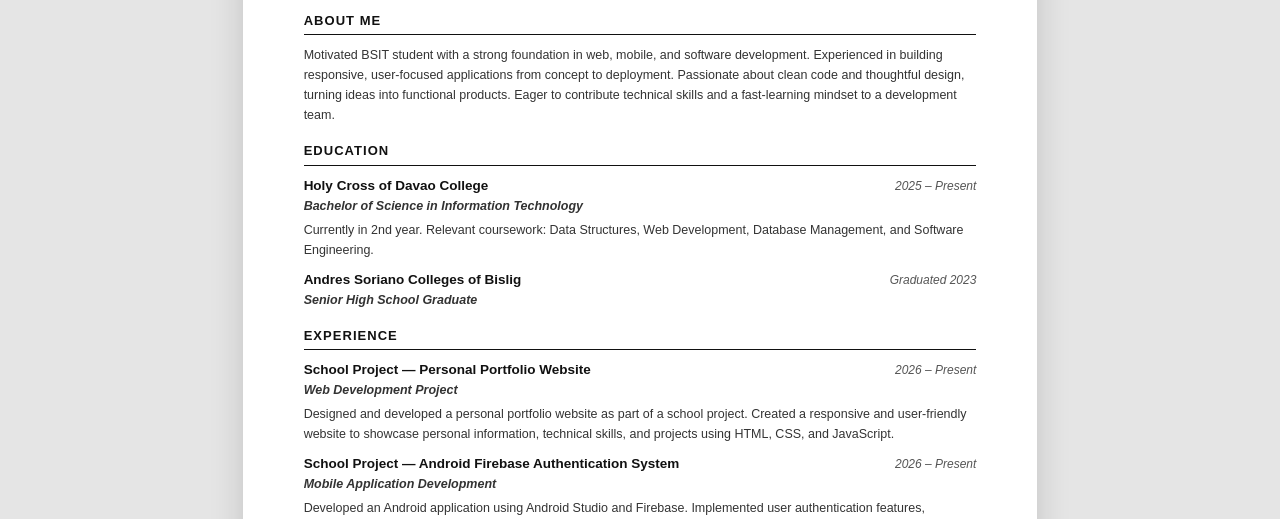
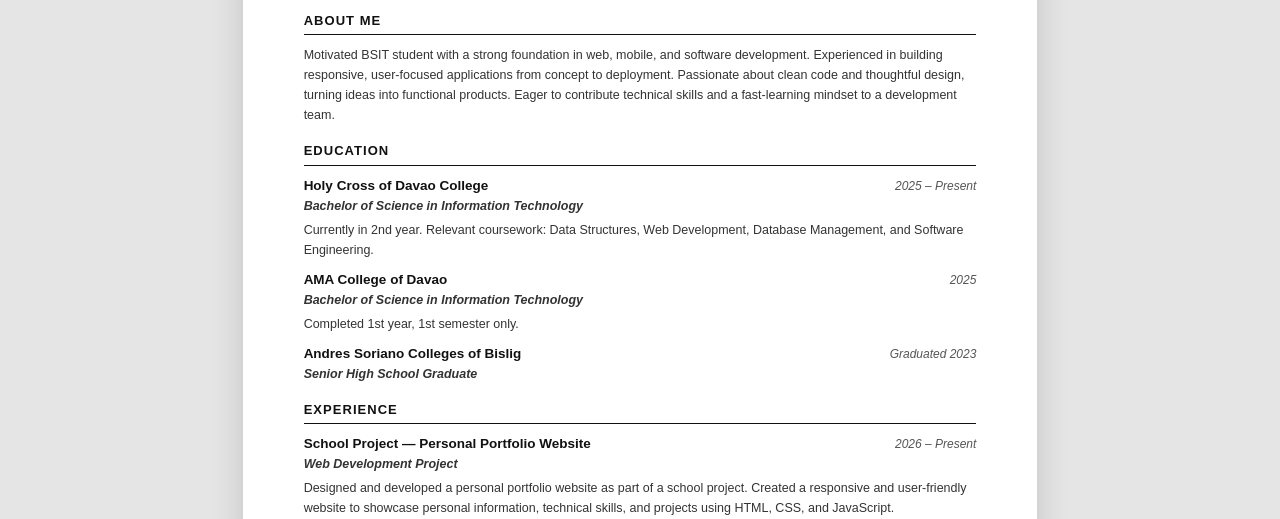
Before and after one commit to larshonculada2005-arch/Portfolio, a plain HTML site: page resume.html in a window 1280 px wide. Shown: the part 281-800 px from the top of the page. Drawn offline with Linux system fonts and the light colour scheme.

Commit message:
Revise education entries in resume.html

```diff
--- a/resume.html
+++ b/resume.html
@@ -321,6 +321,17 @@
 
   <div class="cv-entry">
     <div class="cv-entry-top">
+      <span class="cv-org">AMA College of Davao</span>
+      <span class="cv-date">2025</span>
+    </div>
+    <p class="cv-role-title">Bachelor of Science in Information Technology</p>
+    <p class="cv-desc">
+      Completed 1st year, 1st semester only.
+    </p>
+  </div>
+
+  <div class="cv-entry">
+    <div class="cv-entry-top">
       <span class="cv-org">Andres Soriano Colleges of Bislig</span>
       <span class="cv-date">Graduated 2023</span>
     </div>
```
Lines whose indentation alone changed are shown as unchanged.
